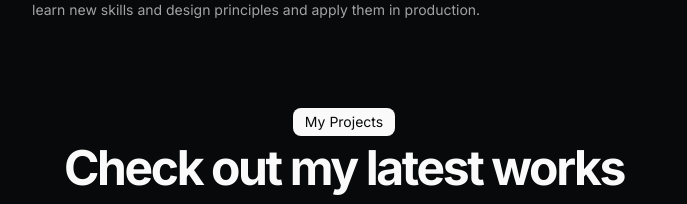
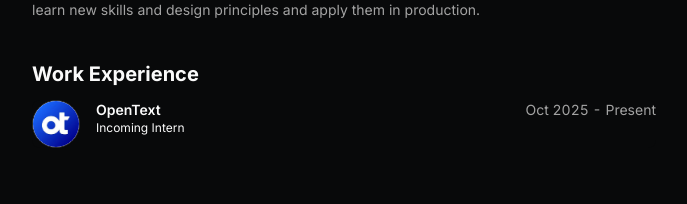
Before and after one commit to Vignesh9123/Vignesh9123, a Next.js app: page / in a window 1280 px wide. Shown: the part 310-514 px from the top of the page, without its empty margins (296-983 px from the left). Built offline with nearby package versions, Linux system fonts and the light colour scheme.

Commit message:
Unhide work experience

```diff
--- a/src/app/page.tsx
+++ b/src/app/page.tsx
@@ -50,7 +50,7 @@ export default function Page() {
           </Markdown>
         </BlurFade>
       </section>
-      {/* <section id="work">
+      <section id="work">
         <div className="flex min-h-0 flex-col gap-y-3">
           <BlurFade delay={BLUR_FADE_DELAY * 5}>
             <h2 className="text-xl font-bold">Work Experience</h2>
@@ -74,7 +74,7 @@ export default function Page() {
             </BlurFade>
           ))}
         </div>
-      </section> */}
+      </section>
 
       <section id="projects">
         <div className="space-y-12 w-full py-12">
```
